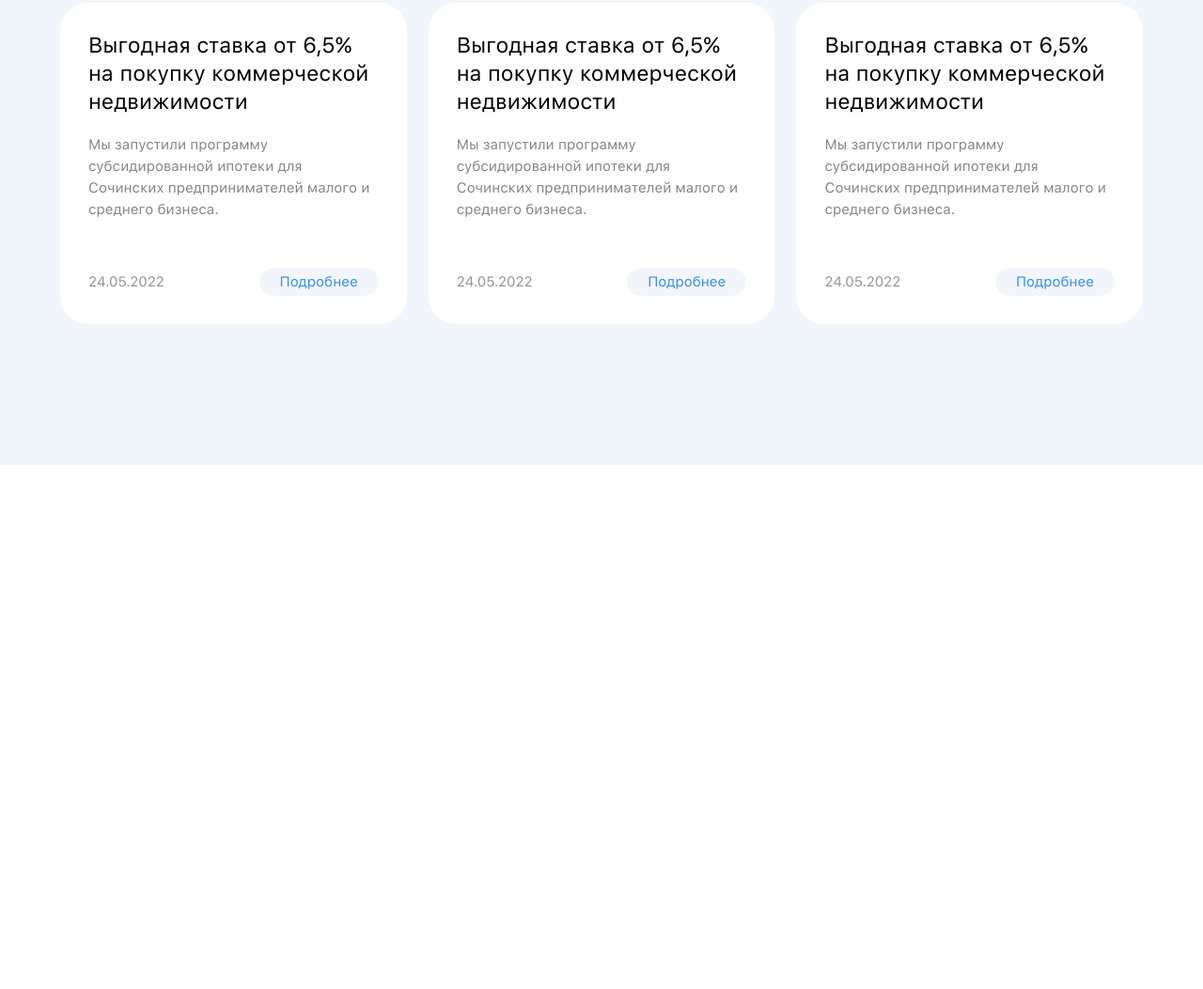
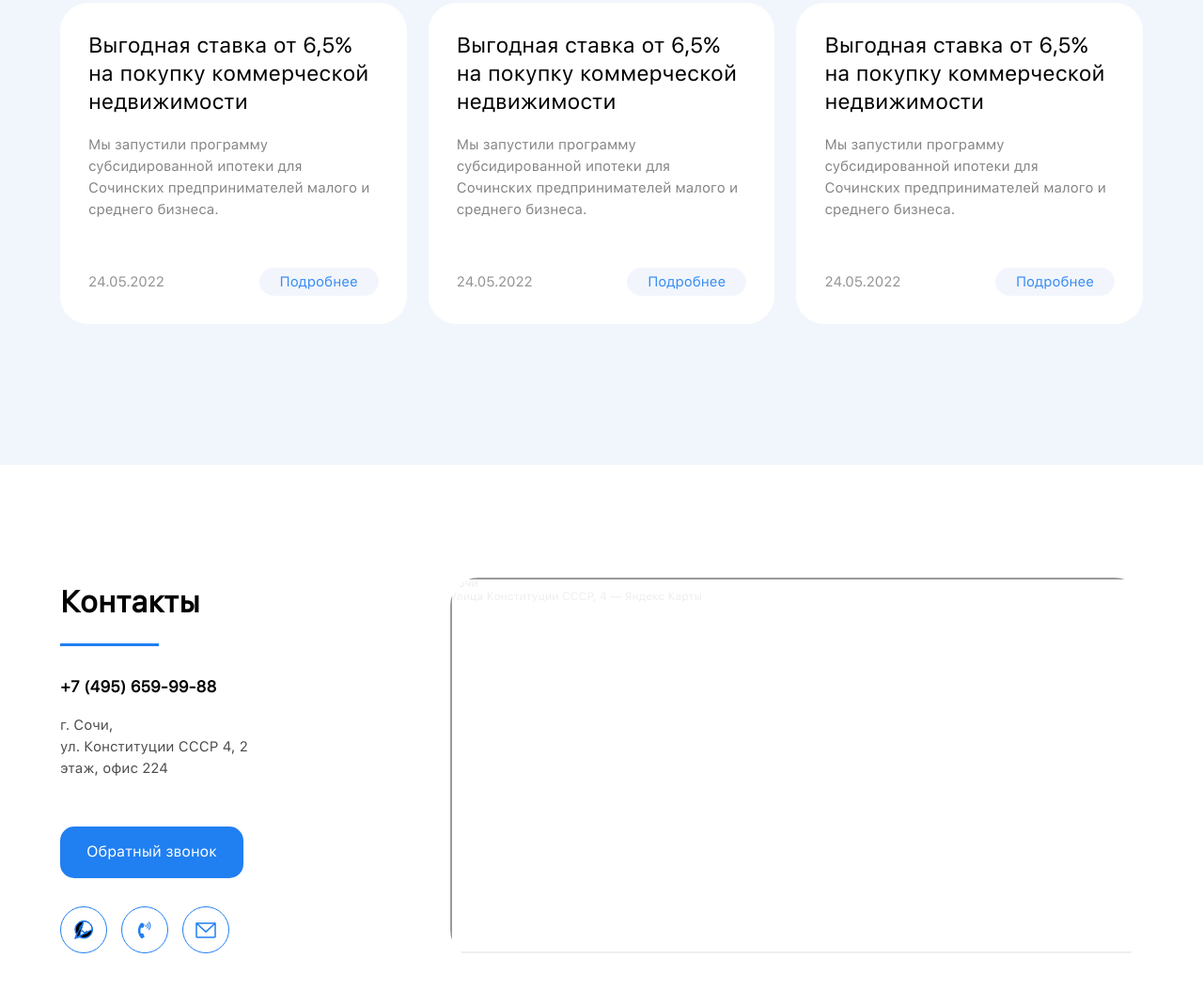
Before and after one commit to innabatalova/Test-page-Formula, a website built with webpack: page static/index.html in a window 1280 px wide. Shown: the part 3765-4818 px from the top of the page at 94% size. Before the commit the page ends 4260 px from the top, so only its background shows below. Built offline with nearby package versions, Linux system fonts and the light colour scheme.

Commit message:
Create: added footer style

```diff
--- a/src/js/img.js
+++ b/src/js/img.js
@@ -3,6 +3,9 @@ import iconPhone from "../../static/images/header-phone-icon.svg";
 import mainFon from "../../static/images/main-fon.png";
 import mainImg from "../../static/images/main-img.jpg";
 import offer from "../../static/images/offer-img.jpg";
+import footerMessageIcon from "../../static/images/footer-message-icon.svg";
+import footerPhoneIcon from "../../static/images/footer-phone-icon.svg";
+import footerMailIcon from "../../static/images/footer-mail-icon.svg";
 
 const headerLogoIcon = document.querySelector(".header__logo__icon");
 headerLogoIcon.style = `background-image:url(${Logo})`;
@@ -18,3 +21,12 @@ mainImage.innerHTML = `<img src=${mainImg} alt='main-img'/>`;
 
 const offerImage = document.querySelector(".offer");
 offerImage.style = `background-image:url(${offer})`;
+
+const footerIconMessage = document.querySelector(".footer__icon__message");
+footerIconMessage.style = `background-image:url(${footerMessageIcon})`;
+
+const footerPhoneMessage = document.querySelector(".footer__icon__phone");
+footerPhoneMessage.style = `background-image:url(${footerPhoneIcon})`;
+
+const footerMailMessage = document.querySelector(".footer__icon__mail");
+footerMailMessage.style = `background-image:url(${footerMailIcon})`;
--- /dev/null
+++ b/src/scss/blocks/_footer.scss
@@ -0,0 +1,112 @@
+.footer {
+  &__wrap {
+    padding-top: 120px;
+    padding-bottom: 185px;
+    display: flex;
+    justify-content: space-between;
+  }
+
+  &__contacts {
+    &__title {
+      position: relative;
+      font-weight: 600;
+      font-size: 32px;
+      line-height: 53px;
+      margin-bottom: 53px;
+
+      &::before {
+        content: "";
+        width: 105px;
+        height: 3px;
+        background-color: $primaryBlue;
+        position: absolute;
+        bottom: -20px;
+        left: 0;
+      }
+    }
+
+    &__phone {
+      display: block;
+      font-weight: 600;
+      font-size: 17px;
+      line-height: 20px;
+      margin-bottom: 20px;
+    }
+
+    &__address {
+      font-weight: 400;
+      font-size: 15px;
+      line-height: 23px;
+      color: #373737;
+      opacity: 0.9;
+      margin-bottom: 50px;
+      width: 60%;
+    }
+
+    &__button {
+      border-radius: 15px;
+      background-color: $primaryBlue;
+      color: #ffffff;
+      padding: 18px 28px;
+      margin-bottom: 30px;
+    }
+  }
+
+  &__icons {
+    height: 50px;
+    width: 180px;
+    display: flex;
+    justify-content: space-between;
+  }
+
+  &__icon {
+    width: 50px;
+    height: 50px;
+  }
+
+  &__map div {
+    border-radius: 30px;
+  }
+}
+
+@media screen and (max-width: 1460px) {
+  .footer {
+    &__contacts {
+      &__address {
+        width: 100%;
+      }
+    }
+    &__map {
+      display: flex;
+      justify-content: flex-end;
+      width: 80%;
+    }
+
+    &__map div {
+      width: 80% !important;
+    }
+  }
+}
+
+@media screen and (max-width: 920px) {
+  .footer {
+    &__wrap {
+      flex-direction: column;
+      padding-top: 40px;
+      padding-bottom: 40px;
+    }
+
+    &__contacts {
+      margin-bottom: 50px;
+    }
+
+    &__map {
+      width: 100%;
+    }
+
+    &__map div {
+      width: 100% !important;
+      height: 230px !important;
+    }
+  }
+}
--- a/src/scss/style.scss
+++ b/src/scss/style.scss
@@ -12,3 +12,4 @@
 @import "./blocks/_sales-data";
 @import "./blocks/_offer";
 @import "./blocks/_merit";
+@import "./blocks/_footer";
--- a/static/index.html
+++ b/static/index.html
@@ -117,7 +117,7 @@
         </div>
       </div>
     </section>
-    <!-- /.section -->
+    <!-- /.section sales-data -->
     <article class="offer">
       <div class="container">
         <div class="offer__wrap">
@@ -135,7 +135,7 @@
         </div>
       </div>
     </article>
-    <!-- /.article -->
+    <!-- /.article offer-->
     <section class="merit">
       <div class="container">
         <div class="merit__wrap">
@@ -223,8 +223,28 @@
         </div>
       </div>
     </section>
-    <!-- /.section -->
-    <footer class="footer"></footer>
+    <!-- /.section merit-->
+    <footer class="footer">
+      <div class="container">
+        <div class="footer__wrap">
+          <div class="footer__contacts">
+            <h3 class="footer__contacts__title">Контакты</h3>
+            <span class="footer__contacts__phone">+7 (495) 659-99-88</span>
+            <p class="footer__contacts__address">
+              г. Сочи, <br> ул. Конституции СССР 4, 2 этаж, офис 224
+            </p>
+            <button class="footer__contacts__button">Обратный звонок</button>
+            <div class="footer__icons">
+              <i class="footer__icon footer__icon__message"></i>
+              <i class="footer__icon footer__icon__phone"></i>
+              <i class="footer__icon footer__icon__mail"></i>
+            </div>
+          </div>
+          <div class="footer__map">
+              <div style="position:relative;overflow:hidden;"><a href="https://yandex.ru/maps/239/sochi/?utm_medium=mapframe&utm_source=maps" style="color:#eee;font-size:12px;position:absolute;top:0px;">Сочи</a><a href="https://yandex.ru/maps/239/sochi/house/ulitsa_konstitutsii_sssr_4/Z0AYcQZmQEQAQFppfXl5dnhmbA==/?ll=39.716918%2C43.587458&utm_medium=mapframe&utm_source=maps&z=16.14" style="color:#eee;font-size:12px;position:absolute;top:14px;">Улица Конституции СССР, 4 — Яндекс Карты</a><iframe src="https://yandex.ru/map-widget/v1/-/CCUVAERrPB" width="985" height="400" frameborder="1" allowfullscreen="true" style="position:relative;"></iframe></div>
+        </div>
+      </div>
+    </footer>
     <!-- /.footer -->
   </body>
 </html>
```
Also changed, not shown: static/images/footer-mail-icon.svg (added), static/images/footer-message-icon.svg (added), static/images/footer-phone-icon.svg (added).
